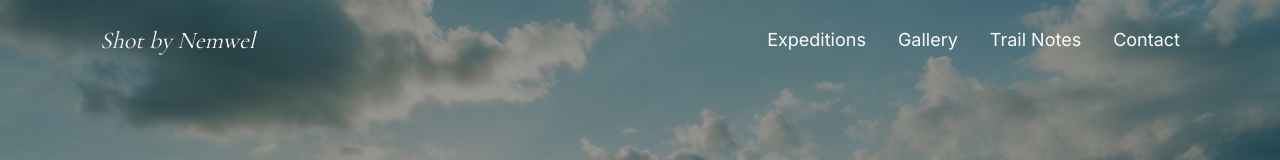
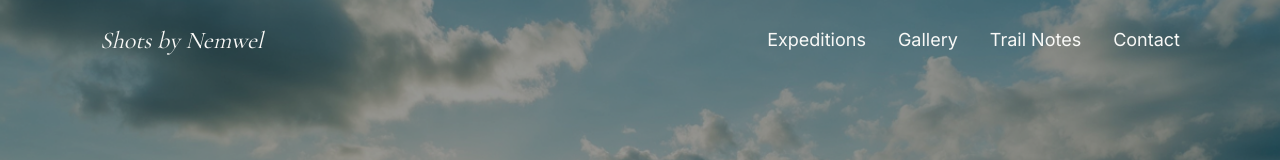
Before and after one commit to letsspice/shotsbynemwel, a Next.js app: page / in a window 1280 px wide. Shown: the top 160 px of the page. Built offline with nearby package versions, Linux system fonts and the light colour scheme.

Commit message:
Update the project title and description metadata

```diff
--- a/app/components/sections/Hero.tsx
+++ b/app/components/sections/Hero.tsx
@@ -23,7 +23,7 @@ export default function Hero() {
         {/* Navigation */}
         <nav className="flex items-center justify-between px-6 py-6 md:px-section-x">
           <div className="logo">
-            Shot by Nemwel
+            Shots by Nemwel
           </div>
 
           <ul className="hidden gap-8 md:flex">
--- a/app/layout.tsx
+++ b/app/layout.tsx
@@ -26,8 +26,9 @@ const manrope = Manrope({
 });
 
 export const metadata: Metadata = {
-  title: "Create Next App",
-  description: "Generated by create next app",
+  title: "Shots by Nemwel - Hiking Stories & Outdoor Photography",
+  description:
+    "A curated home for Nemwel’s hiking journeys, landscapes, and short-form storytelling - trail stories, visuals, and experiments across web, TikTok, and Instagram.",
 };
 
 export default function RootLayout({
```
